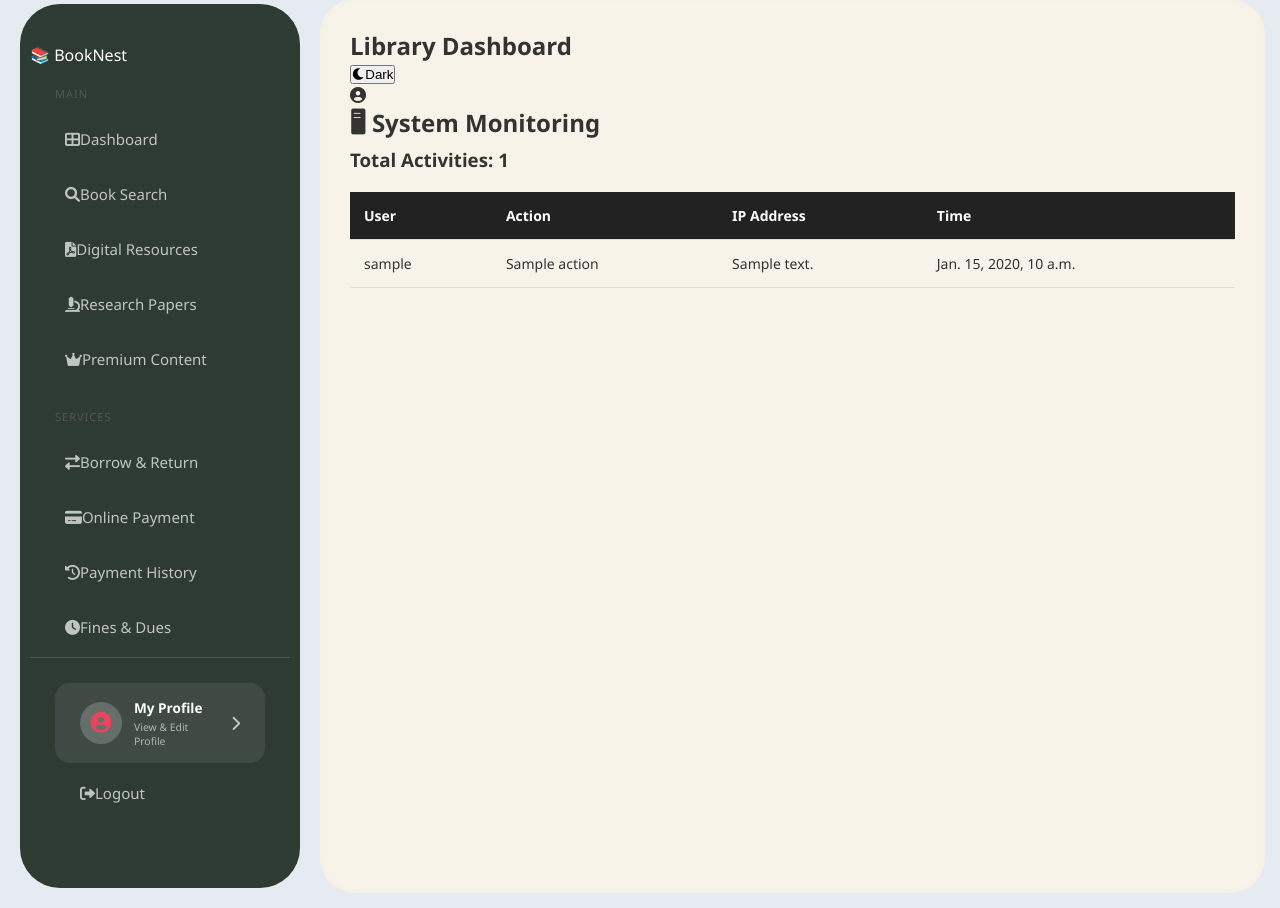
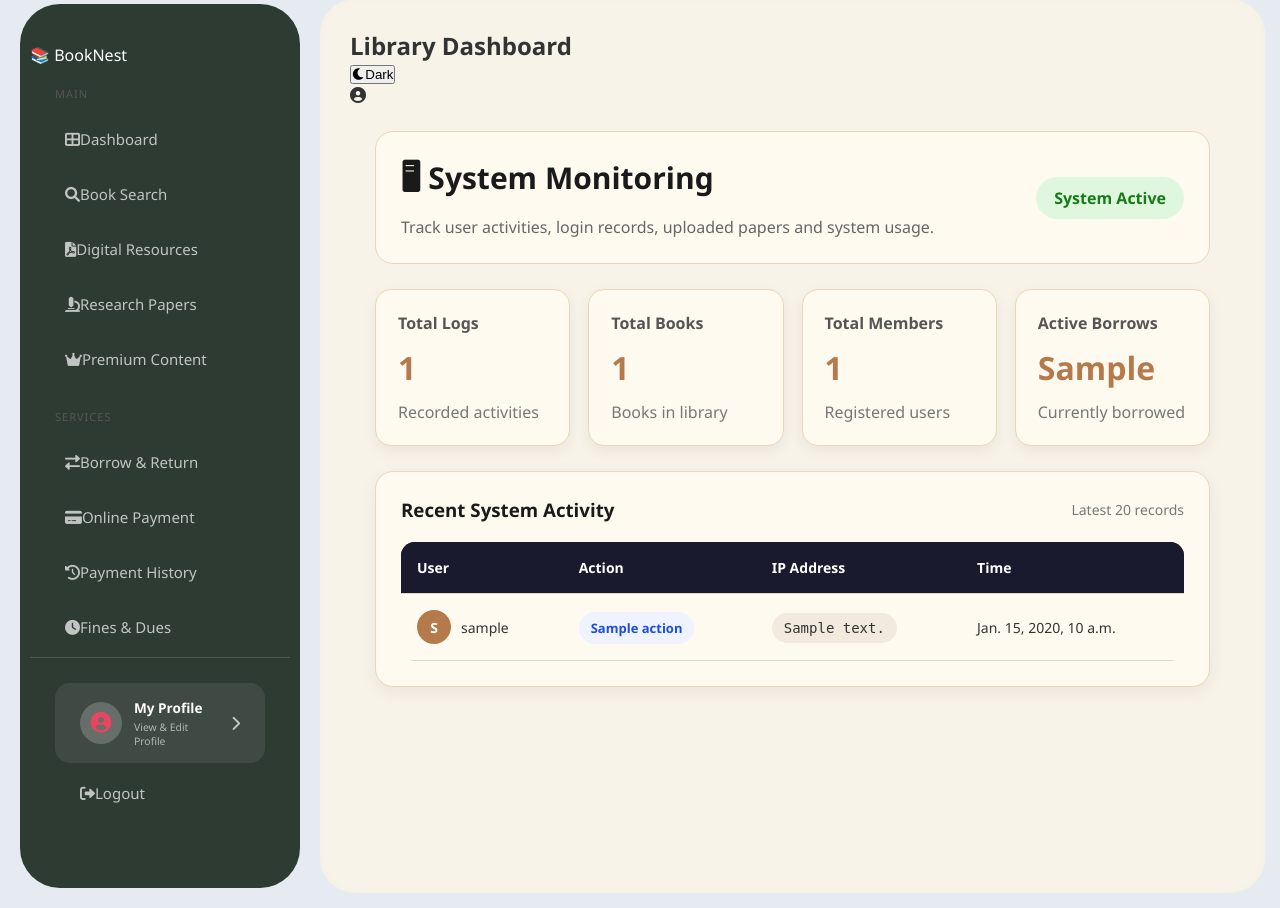
Before and after one commit to shah-iqra/Library-Management-System, a Django app: template library/templates/library/system_monitoring.html in a window 1280 px wide. Shown: the part 16-924 px from the top of the page. Run offline with Django 3.2, Linux system fonts and the light colour scheme; the template is opened without the code that fills it: most values are stand-ins (such as "Sample title", 1, 10 or a date in 2020).

Commit message:
update monitoring system

```diff
--- a/library/static/library/css/style.css
+++ b/library/static/library/css/style.css
@@ -2275,24 +2275,167 @@ tr:hover td {
     margin-bottom: 20px;
 }
 
-.monitor-table {
+.monitoring-page {
+    padding: 25px;
+}
+
+.monitoring-header {
+    background: #fffaf0;
+    border: 1px solid #ead7b7;
+    border-radius: 18px;
+    padding: 25px;
+    margin-bottom: 25px;
+    display: flex;
+    justify-content: space-between;
+    align-items: center;
+}
+
+.monitoring-header h2 {
+    margin: 0;
+    font-size: 30px;
+    color: #1a1a1a;
+}
+
+.monitoring-header p {
+    margin-top: 8px;
+    color: #666;
+}
+
+.status-badge {
+    background: #dff7df;
+    color: #167a16;
+    padding: 10px 18px;
+    border-radius: 30px;
+    font-weight: 700;
+}
+
+.monitoring-cards {
+    display: grid;
+    grid-template-columns: repeat(4, 1fr);
+    gap: 18px;
+    margin-bottom: 25px;
+}
+
+.monitor-card {
+    background: #fffaf0;
+    border: 1px solid #ead7b7;
+    border-radius: 16px;
+    padding: 22px;
+    box-shadow: 0 5px 15px rgba(0,0,0,0.06);
+}
+
+.monitor-card h4 {
+    margin: 0;
+    color: #555;
+}
+
+.monitor-card h2 {
+    font-size: 32px;
+    margin: 12px 0;
+    color: #b47a4b;
+}
+
+.monitor-card p {
+    color: #777;
+    margin: 0;
+}
+
+.monitoring-table-card {
+    background: #fffaf0;
+    border: 1px solid #ead7b7;
+    border-radius: 18px;
+    padding: 25px;
+    box-shadow: 0 5px 18px rgba(0,0,0,0.06);
+}
+
+.table-header {
+    display: flex;
+    justify-content: space-between;
+    align-items: center;
+    margin-bottom: 20px;
+}
+
+.table-header h3 {
+    margin: 0;
+    color: #1a1a1a;
+}
+
+.table-header span {
+    color: #777;
+    font-size: 14px;
+}
+
+.professional-monitor-table {
     width: 100%;
     border-collapse: collapse;
-    margin-top: 20px;
-}
-
-.monitor-table th,
-.monitor-table td {
-    padding: 14px;
-    border-bottom: 1px solid #ddd;
+    overflow: hidden;
+    border-radius: 14px;
+}
+
+.professional-monitor-table thead {
+    background: #1f1f1f;
+    color: white;
+}
+
+.professional-monitor-table th,
+.professional-monitor-table td {
+    padding: 16px;
     text-align: left;
-}
-
-.monitor-table th {
-    background: #222;
+    border-bottom: 1px solid #e2d6c4;
+}
+
+.professional-monitor-table tbody tr:hover {
+    background: #f7eddc;
+}
+
+.user-cell {
+    display: flex;
+    align-items: center;
+    gap: 10px;
+}
+
+.user-avatar {
+    width: 34px;
+    height: 34px;
+    background: #b47a4b;
     color: white;
-}
-
-.monitor-table tr:hover {
-    background: #f5f5f5;
-}
+    border-radius: 50%;
+    display: inline-flex;
+    justify-content: center;
+    align-items: center;
+    font-weight: 700;
+}
+
+.action-badge {
+    background: #eef3ff;
+    color: #1d4ed8;
+    padding: 7px 12px;
+    border-radius: 20px;
+    font-weight: 600;
+    font-size: 13px;
+}
+
+.ip-badge {
+    background: #f2eadf;
+    padding: 7px 12px;
+    border-radius: 20px;
+    font-family: monospace;
+}
+
+.empty-row {
+    text-align: center;
+    color: #777;
+    padding: 25px;
+}
+
+@media (max-width: 900px) {
+    .monitoring-cards {
+        grid-template-columns: repeat(2, 1fr);
+    }
+
+    .monitoring-header {
+        flex-direction: column;
+        align-items: flex-start;
+        gap: 15px;
+    }
+}
--- a/library/templates/library/system_monitoring.html
+++ b/library/templates/library/system_monitoring.html
@@ -2,36 +2,102 @@
 
 {% block content %}
 
-<div class="dashboard-container">
+<div class="monitoring-page">
 
+    <div class="monitoring-header">
+        <div>
             <h2>🖥 System Monitoring</h2>
-
-    <div class="stats-card">
-        <h3>Total Activities: {{ total_logs }}</h3>
+            <p>Track user activities, login records, uploaded papers and system usage.</p>
         </div>
 
-    <table class="monitor-table">
+        <div class="status-badge">
+            System Active
+        </div>
+    </div>
 
+    <div class="monitoring-cards">
+
+        <div class="monitor-card">
+            <h4>Total Logs</h4>
+            <h2>{{ total_logs }}</h2>
+            <p>Recorded activities</p>
+        </div>
+
+        <div class="monitor-card">
+            <h4>Total Books</h4>
+            <h2>{{ total_books }}</h2>
+            <p>Books in library</p>
+        </div>
+
+        <div class="monitor-card">
+            <h4>Total Members</h4>
+            <h2>{{ total_members }}</h2>
+            <p>Registered users</p>
+        </div>
+
+        <div class="monitor-card">
+            <h4>Active Borrows</h4>
+            <h2>{{ active_borrows }}</h2>
+            <p>Currently borrowed</p>
+        </div>
+
+    </div>
+
+    <div class="monitoring-table-card">
+
+        <div class="table-header">
+            <h3>Recent System Activity</h3>
+            <span>Latest 20 records</span>
+        </div>
+
+        <table class="professional-monitor-table">
+            <thead>
                 <tr>
                     <th>User</th>
                     <th>Action</th>
                     <th>IP Address</th>
                     <th>Time</th>
                 </tr>
+            </thead>
 
+            <tbody>
                 {% for log in logs %}
+                <tr>
+                    <td>
+                        <div class="user-cell">
+                            <span class="user-avatar">
+                                {{ log.user.username|slice:":1"|upper }}
+                            </span>
+                            <span>{{ log.user.username }}</span>
+                        </div>
+                    </td>
 
-        <tr>
-            <td>{{ log.user.username }}</td>
-            <td>{{ log.action }}</td>
-            <td>{{ log.ip_address }}</td>
+                    <td>
+                        <span class="action-badge">
+                            {{ log.action }}
+                        </span>
+                    </td>
+
+                    <td>
+                        <span class="ip-badge">
+                            {{ log.ip_address }}
+                        </span>
+                    </td>
+
                     <td>{{ log.timestamp }}</td>
                 </tr>
-
+                {% empty %}
+                <tr>
+                    <td colspan="4" class="empty-row">
+                        No system activity found.
+                    </td>
+                </tr>
                 {% endfor %}
-
+            </tbody>
         </table>
 
     </div>
 
+</div>
+
 {% endblock %}
```
Also changed, not shown: db.sqlite3. Lines whose indentation alone changed are shown as unchanged.
